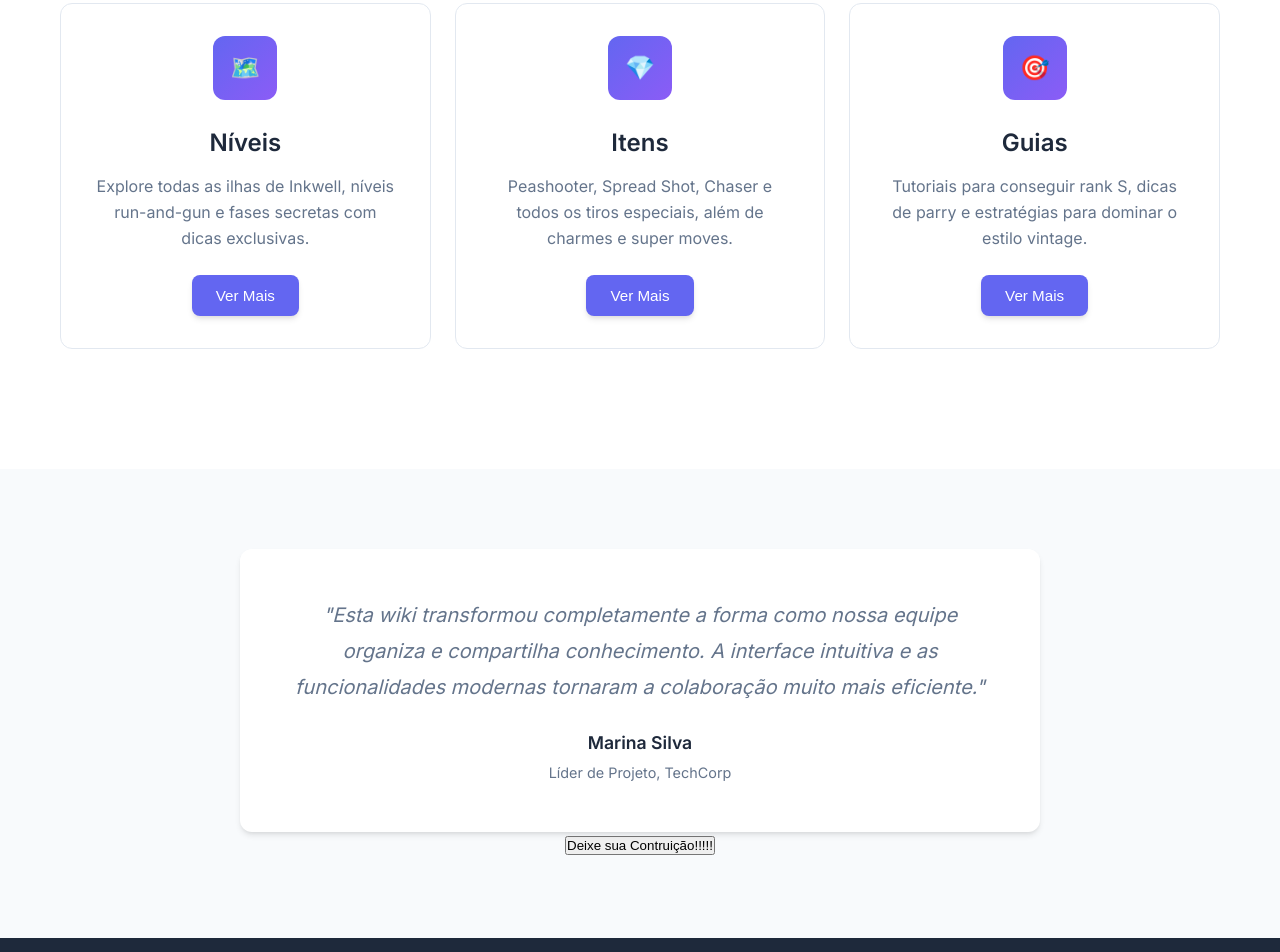
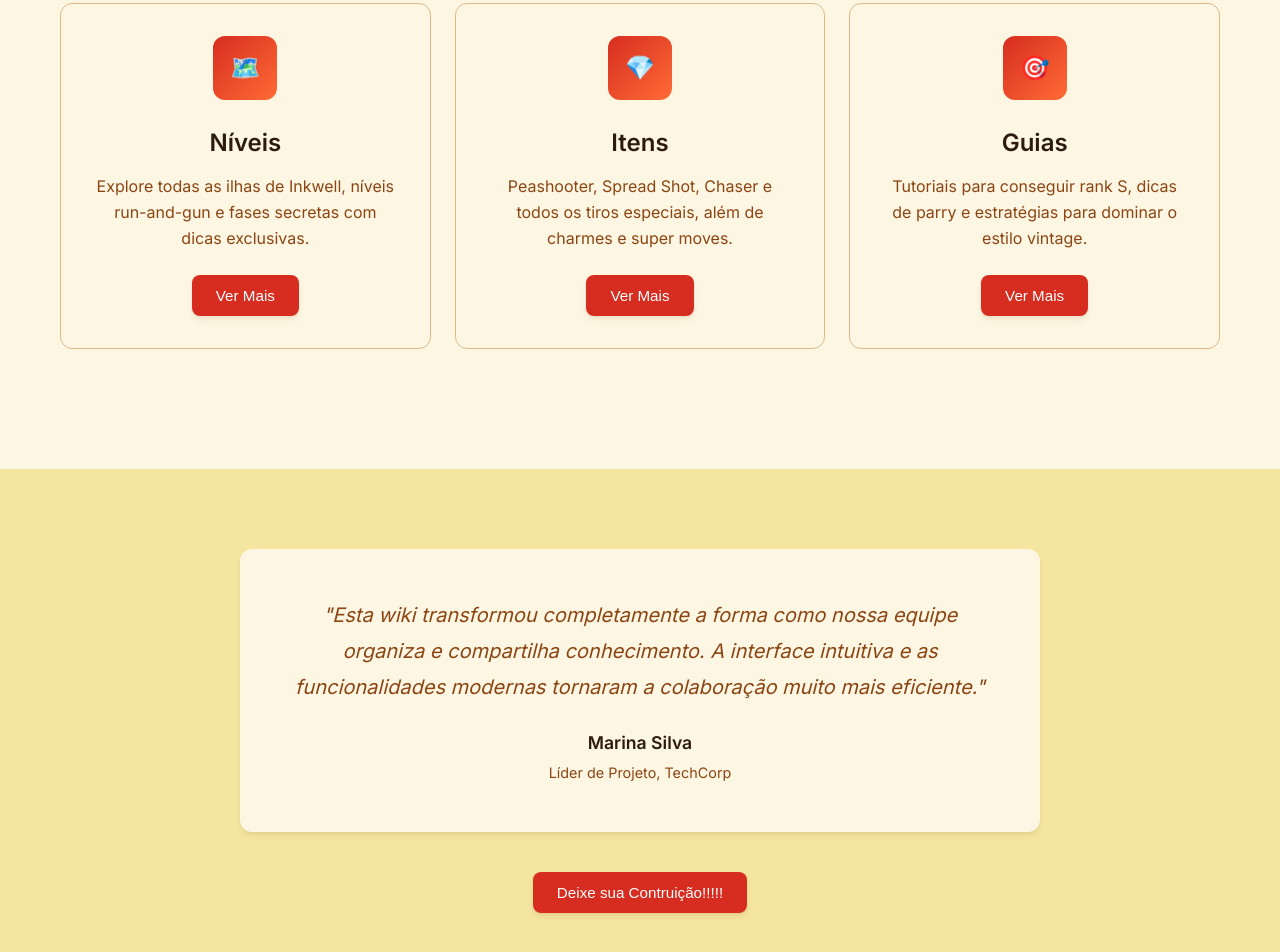
Before and after one commit to IanPess/Wiki, a plain HTML site: page index.html in a window 1280 px wide. Shown: the part 1188-2140 px from the top of the page. Drawn offline with Linux system fonts and the light colour scheme.

Commit message:
Update estilo.css

```diff
--- a/css/estilo.css
+++ b/css/estilo.css
@@ -5,16 +5,16 @@
         }
 
         :root {
-            --cor-primaria: #6366f1;
-            --cor-secundaria: #f1f5f9;
-            --cor-texto-primario: #1e293b;
-            --cor-texto-secundario: #64748b;
-            --cor-fundo: #ffffff;
-            --cor-fundo-secao: #f8fafc;
-            --cor-borda: #e2e8f0;
-            --sombra-suave: 0 4px 6px -1px rgba(0, 0, 0, 0.1), 0 2px 4px -1px rgba(0, 0, 0, 0.06);
-            --sombra-media: 0 10px 15px -3px rgba(0, 0, 0, 0.1), 0 4px 6px -2px rgba(0, 0, 0, 0.05);
-            --sombra-forte: 0 20px 25px -5px rgba(0, 0, 0, 0.1), 0 10px 10px -5px rgba(0, 0, 0, 0.04);
+            --cor-primaria: #d62d20;
+            --cor-secundaria: #f4e5a1;
+            --cor-texto-primario: #2d1b0f;
+            --cor-texto-secundario: #8b4513;
+            --cor-fundo: #fdf6e3;
+            --cor-fundo-secao: #f4e5a1;
+            --cor-borda: #deb887;
+            --sombra-suave: 0 4px 6px -1px rgba(139, 69, 19, 0.1), 0 2px 4px -1px rgba(139, 69, 19, 0.06);
+            --sombra-media: 0 10px 15px -3px rgba(139, 69, 19, 0.1), 0 4px 6px -2px rgba(139, 69, 19, 0.05);
+            --sombra-forte: 0 20px 25px -5px rgba(139, 69, 19, 0.1), 0 10px 10px -5px rgba(139, 69, 19, 0.04);
             --raio-borda: 12px;
             --raio-borda-pequeno: 8px;
         }
@@ -67,7 +67,7 @@
         .logo-icone {
             width: 42px;
             height: 42px;
-            background: linear-gradient(135deg, var(--cor-primaria), #8b5cf6);
+            background: linear-gradient(135deg, var(--cor-primaria), #ff6b35 );
             border-radius: var(--raio-borda-pequeno);
             display: flex;
             align-items: center;
@@ -183,7 +183,7 @@
             content: '';
             position: absolute;
             border-radius: 50%;
-            background: linear-gradient(135deg, var(--cor-primaria), #8b5cf6);
+            background: linear-gradient(135deg, var(--cor-primaria), #ff6b35 );
         }
 
         .fundo-decorativo::before {
@@ -256,7 +256,7 @@
             left: 0;
             right: 0;
             height: 4px;
-            background: linear-gradient(135deg, var(--cor-primaria), #8b5cf6);
+            background: linear-gradient(135deg, var(--cor-primaria), #ff6b35 );
             transform: scaleX(0);
             transition: transform 0.3s ease;
         }
@@ -268,7 +268,7 @@
         .icone-cartao {
             width: 64px;
             height: 64px;
-            background: linear-gradient(135deg, var(--cor-primaria), #8b5cf6);
+            background: linear-gradient(135deg, var(--cor-primaria), #ff6b35 );
             border-radius: var(--raio-borda);
             display: flex;
             align-items: center;
@@ -297,6 +297,23 @@
             display: inline-flex;
             align-items: center;
             gap: 8px;
+            background: var(--cor-primaria);
+            color: white;
+            padding: 12px 24px;
+            border-radius: var(--raio-borda-pequeno);
+            text-decoration: none;
+            font-weight: 500;
+            font-size: 0.95rem;
+            box-shadow: var(--sombra-suave);
+            transition: all 0.3s ease;
+            border: none;
+            cursor: pointer;
+        }
+        .botao-cards2 {
+            display: inline-flex;
+            align-items: center;
+            gap: 8px;
+            margin-top: 5%;
             background: var(--cor-primaria);
             color: white;
             padding: 12px 24px;
```
